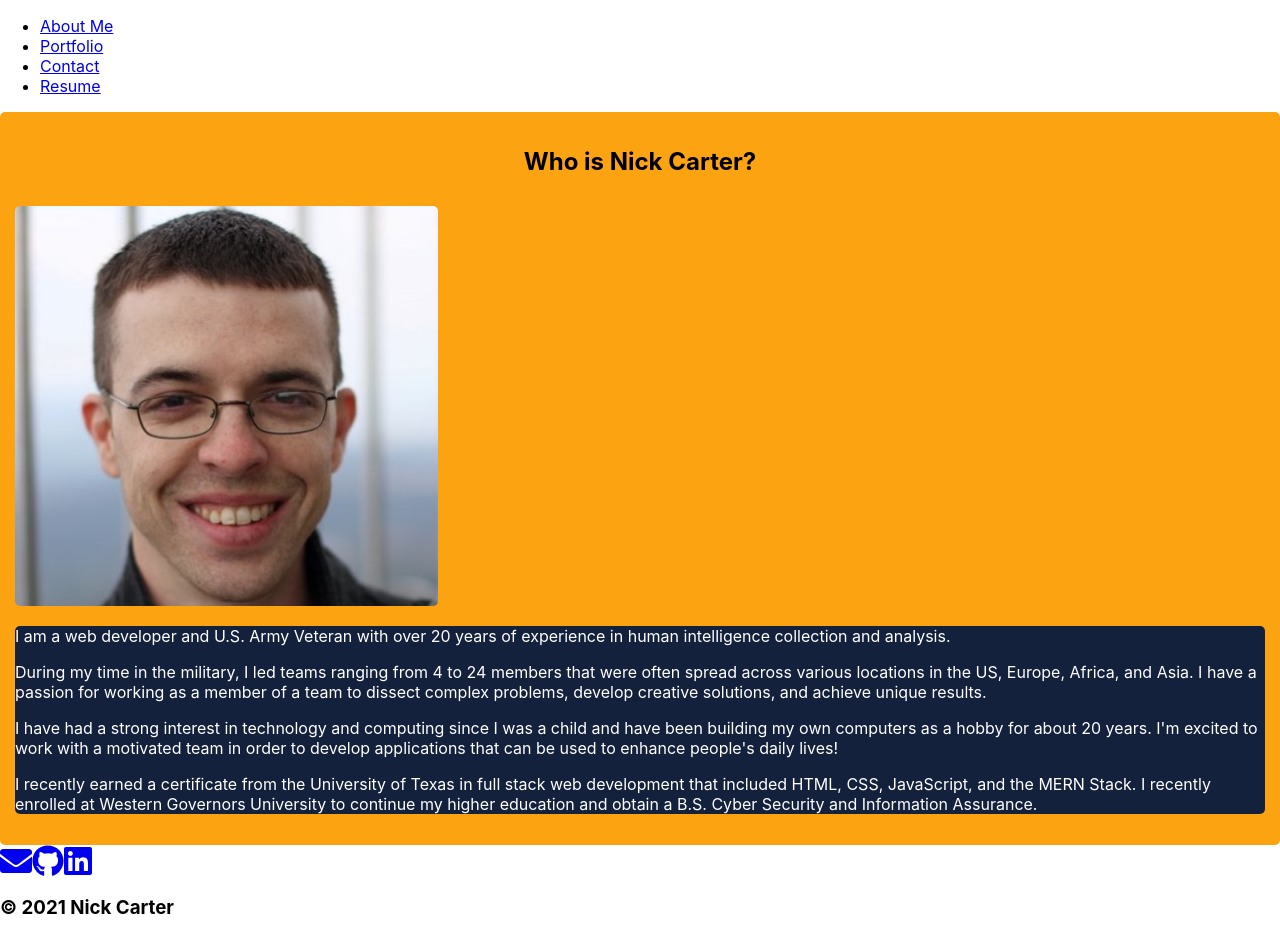
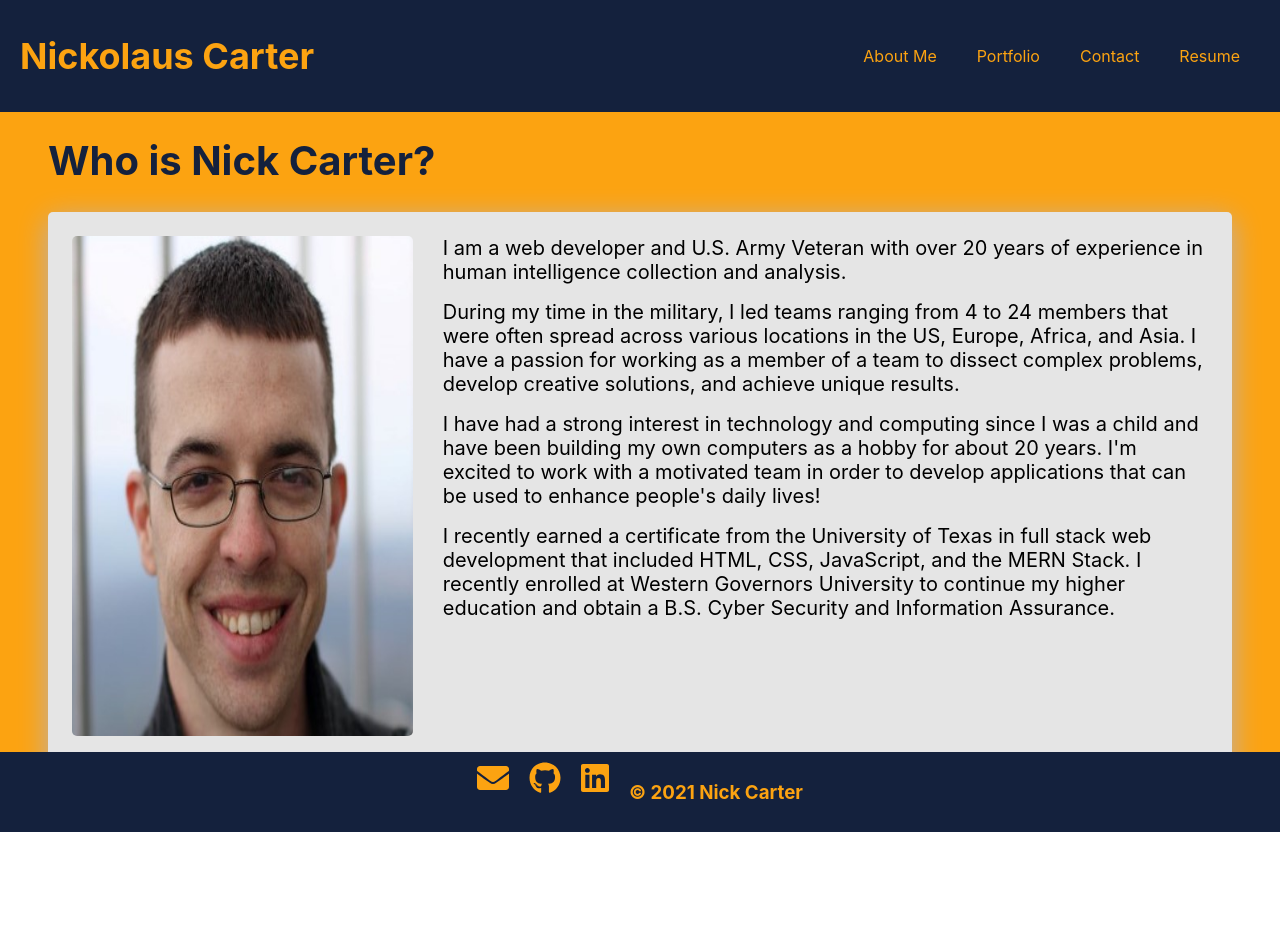
Before and after one commit to NickolausCarter/react-portfolio, a React (Create React App) app: page /about in a window 1280 px wide. After the commit the page ends 832 px from the top, so only its background shows below. Built offline with nearby package versions, Linux system fonts and the light colour scheme.

Commit message:
styled header and footer and reformatted about me

```diff
--- a/src/App.js
+++ b/src/App.js
@@ -4,14 +4,14 @@ import About from './pages/About';
 import Contact from './pages/Contact';
 import Footer from './components/Footer';
 import Home from './pages/Home';
-import NavMenu from './components/Nav';
+import Header from './components/Header';
 import Portfolio from './pages/Portfolio';
 import Resume from './pages/Resume';
 
 function App() {
   return (
     <Router>
-      <NavMenu />
+      <Header />
       <Switch>
         <Route exact path='/' component={Home} />
         <Route exact path='/about' component={About} />
--- a/src/assets/css/about.css
+++ b/src/assets/css/about.css
@@ -0,0 +1,60 @@
+.about-me {
+  padding: 16px;
+  font-size: 18px;
+  background-color: rgb(252, 163, 17);
+  height: 74vh;
+}
+
+.about-me h1 {
+  margin-top: 0;
+  color: rgb(20, 33, 61);
+}
+
+.container {
+  background-color: rgb(229, 229, 229);
+  padding: 24px;
+  box-shadow: rgba(186, 178, 181, 1) 0px 7px 29px 0px;
+  border-radius: 5px;
+  display: flex;
+  flex-wrap: wrap;
+}
+
+.profile-img {
+  background-repeat: no-repeat;
+  background-size: contain;
+  height: 300px;
+  width: 100%;
+  margin-bottom: 24px;
+  border-radius: 5px;
+}
+
+.content p {
+  margin-top: 0;
+  margin-bottom: 16px;
+}
+
+@media (min-width: 768px) {
+  .about-me {
+    font-size: 20px;
+    padding: 24px 48px;
+  }
+
+  .container {
+    flex-wrap: nowrap;
+  }
+
+  .profile-img {
+    width: 30%;
+  }
+
+  .content {
+    width: 70%;
+    margin-left: 30px;
+  }
+}
+
+@media (min-width: 768px) {
+  .profile-img {
+    height: 500px;
+  }
+}
--- a/src/assets/css/footer.css
+++ b/src/assets/css/footer.css
@@ -0,0 +1,18 @@
+footer {
+  background-color: rgb(20, 33, 61);
+  display: flex;
+  justify-content: center;
+  padding: 10px 0px;
+}
+
+footer .icon {
+  color: rgb(252, 163, 17);
+}
+
+.icon:first-of-type {
+  margin-right: 20px;
+}
+
+h3 {
+  color: rgb(252, 163, 17);
+}
--- a/src/assets/css/header.css
+++ b/src/assets/css/header.css
@@ -0,0 +1,67 @@
+header {
+  background-color: rgb(20, 33, 61);
+  padding: 20px;
+}
+
+header .nav {
+  display: flex;
+  justify-content: space-between;
+  align-items: center;
+}
+
+header .nav a {
+  text-decoration: none;
+}
+
+.desktop-nav {
+  display: none;
+}
+
+.menu {
+  width: 40px;
+  height: 40px;
+  color: rgb(252, 163, 17);
+}
+
+header h1 {
+  color: rgb(252, 163, 17);
+  margin: 0;
+}
+
+header ul {
+  list-style-type: none;
+  padding-left: 0;
+}
+
+header ul li {
+  padding: 10px;
+}
+
+header ul li a {
+  color: rgb(252, 163, 17);
+  text-decoration: none;
+}
+
+@media (min-width: 768px) {
+  header h1 {
+    font-size: 36px;
+  }
+}
+
+@media (min-width: 992px) {
+  .menu {
+    display: none;
+  }
+
+  .desktop-nav {
+    display: block;
+  }
+
+  .desktop-nav ul {
+    display: flex;
+  }
+
+  .desktop-nav ul li {
+    padding: 10px 20px;
+  }
+}
--- a/src/assets/css/home.css
+++ b/src/assets/css/home.css
@@ -0,0 +1,21 @@
+.home {
+  width: 100vw;
+  height: 75.7vh;
+  background-color: rgb(212, 132, 4);
+  display: flex;
+  flex-direction: column;
+  align-items: center;
+  justify-content: center;
+}
+
+.home h1 {
+  font-size: 48px;
+  color: rgb(20, 33, 61);
+  margin: 0px 0px 30px 0px;
+}
+
+.home h2 {
+  font-size: 24px;
+  color: rgb(20, 33, 61);
+  margin: 0px 0px 30px 0px;
+}
--- a/src/components/Footer/index.js
+++ b/src/components/Footer/index.js
@@ -8,7 +8,6 @@ import { Row, Col } from 'react-bootstrap';
 const Footer = () => {
   return (
     <footer className='footer'>
-      <div className='container'>
         <Row>
           <Col md={12} className="contacts">
             <a href="mailto:nickolaus.carter81@gmail.com" target='_blank' rel='noreferrer'><FontAwesomeIcon icon={faEnvelope} className='icon' size='2x' /></a>
@@ -22,7 +21,6 @@ const Footer = () => {
             <h3>&copy; 2021 Nick Carter</h3>
           </Col>
         </Row>
-      </div>
     </footer>
   )
 };
--- a/src/components/Header/index.js
+++ b/src/components/Header/index.js
@@ -1,4 +1,4 @@
-import React from 'react';
+import React, { useState } from 'react';
 import Nav from '../Nav';
 import '../../assets/css/header.css';
 import { FontAwesomeIcon } from '@fortawesome/react-fontawesome';
--- a/src/pages/About/index.js
+++ b/src/pages/About/index.js
@@ -1,36 +1,21 @@
 import React from 'react';
 import headshot from '../../assets/images/nick.jpg';
-import { Row, Col } from 'react-bootstrap';
+import '../../assets/css/about.css';
 
 const About = () => {
   return (
-    <section>
-      <div className='container mt-3' style={{backgroundColor: 'rgb(252, 163, 17)', padding: 15, borderRadius: 5}}>
-        <h2 className='title' style={{textAlign: 'center', marginBottom: 30}}>Who is Nick Carter?</h2>
-        <div className='bio row d-flex justify-content-between mb-5'>
-          <Row>
-            <Col md={6}>
-              <img
-                id='profile-img'
-                className='img-fluid'
-                src={headshot}
-                alt='Nick Carter head shot'
-                style={{minWidth: 200, maxHeight: 400, borderRadius: 5}}
-              >
-
-              </img>
-            </Col>
-            <Col md={6}
-            style={{color: 'rgb(255, 255, 255)',backgroundColor: 'rgb(20, 33, 61)', borderRadius: 5}}>
-              <p>I am a web developer and U.S. Army Veteran with over 20 years of experience in human intelligence collection and analysis.</p>
-              <p>During my time in the military, I led teams ranging from 4 to 24 members that were often spread across various locations in the US, Europe, Africa, and Asia. I have a passion for working as a member of a team to dissect complex problems, develop creative solutions, and achieve unique results.</p>
-              <p>I have had a strong interest in technology and computing since I was a child and have been building my own computers as a hobby for about 20 years. I'm excited to work with a motivated team in order to develop applications that can be used to enhance people's daily lives!</p>
-              <p>I recently earned a certificate from the University of Texas in full stack web development that included HTML, CSS, JavaScript, and the MERN Stack. I recently enrolled at Western Governors University to continue my higher education and obtain a B.S. Cyber Security and Information Assurance.</p>
-            </Col>
-          </Row>
+      <div className='about-me'>
+        <h1>Who is Nick Carter?</h1>
+        <div className='container'>
+          <img className='profile-img' src={headshot} alt='Nick Carter head shot' />
+          <div className='content'>
+            <p>I am a web developer and U.S. Army Veteran with over 20 years of experience in human intelligence collection and analysis.</p>
+            <p>During my time in the military, I led teams ranging from 4 to 24 members that were often spread across various locations in the US, Europe, Africa, and Asia. I have a passion for working as a member of a team to dissect complex problems, develop creative solutions, and achieve unique results.</p>
+            <p>I have had a strong interest in technology and computing since I was a child and have been building my own computers as a hobby for about 20 years. I'm excited to work with a motivated team in order to develop applications that can be used to enhance people's daily lives!</p>
+            <p>I recently earned a certificate from the University of Texas in full stack web development that included HTML, CSS, JavaScript, and the MERN Stack. I recently enrolled at Western Governors University to continue my higher education and obtain a B.S. Cyber Security and Information Assurance.</p>
+          </div>
         </div>
       </div>
-    </section>
   )
 };
 
--- a/src/pages/Home/index.js
+++ b/src/pages/Home/index.js
@@ -1,13 +1,12 @@
 import React from 'react';
+import '../../assets/css/home.css';
 
 const Home = () => {
   return (
-    <section id='canvas' className='hero'>
-      <div className='container-fluid'>
-        <h2>Nick Carter</h2>
-        <h3>Web Developer</h3>
+      <div className='home'>
+        <h1>Nick Carter</h1>
+        <h2>Web Developer</h2>
       </div>
-    </section>
   )
 };
 
--- a/src/pages/Resume/index.js
+++ b/src/pages/Resume/index.js
@@ -7,12 +7,12 @@ import resume from '../../assets/NickolausCarterResume.pdf'
 const Resume = () => {
     return(
         <section className='mb-5'>
-        <div  className="container mt-3 mb-5">
+        <div className="container mt-3 mb-5">
           <h2 className='title'> Resume</h2>
           <a className='resume' href={resume} target='_blank' rel='noreferrer'>Download Resume</a>
 
           <Row>
-            <Col md={6}>
+            <Col lg={6}>
               <h4 className='title'>Front-End Proficiencies</h4>
               <ul>
                 <li>HTML5</li>
```
